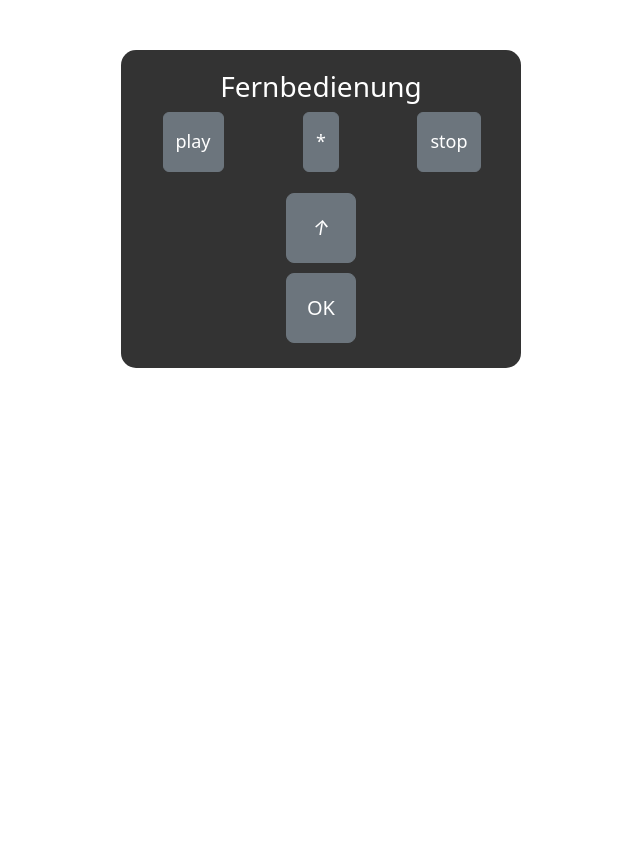
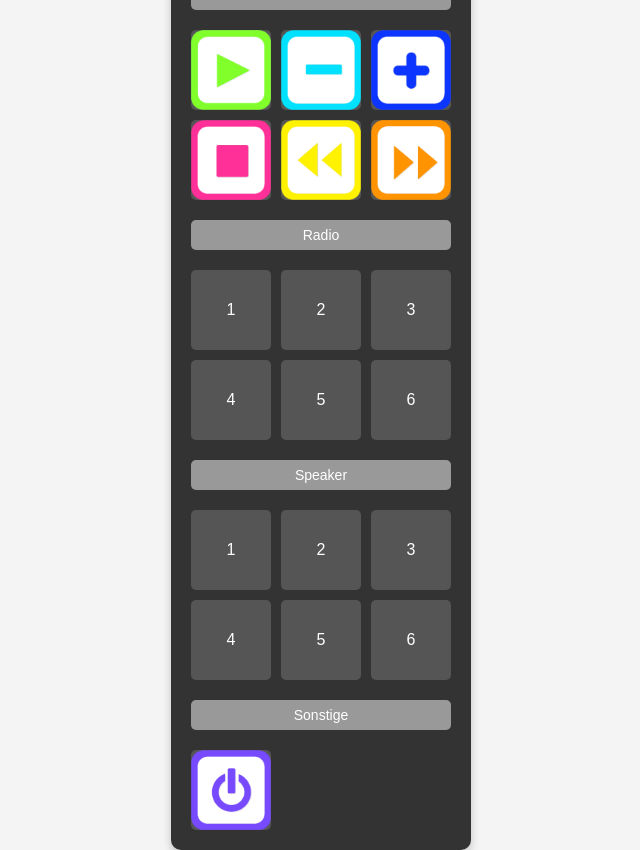
Before and after one commit to nippon2830/speakercontrol, a Flask app: page / in a window 1280 px wide. Shown: the whole page, without its empty margins (319-959 px from the left). Before the commit the page ends 368 px from the top, so only its background shows below. Run offline with Flask 3, Linux system fonts and the light colour scheme; parts of the project's set-up code (start-up, migrations or seed data) failed here and were passed over.

Commit message:
stand für play und stop mit icons

```diff
--- /dev/null
+++ b/gpio/gpio_mpc_modul.py
@@ -0,0 +1,22 @@
+#!/usr/bin/python
+#import required Python libraries
+import subprocess
+
+program = "mpc"
+param_stop = " stop"
+param_play = " play"
+param_clear = " clear"
+param_add = " add "
+
+def clear():
+ subprocess.Popen([program]+param_clear.split())
+
+def change(param_url):
+ param_full = param_add + param_url
+ subprocess.Popen([program]+param_full.split())
+
+def stop():
+ subprocess.Popen([program]+param_stop.split())
+
+def play():
+ subprocess.Popen([program]+param_play.split())
--- a/gpio/gpio_server2_modul.py
+++ b/gpio/gpio_server2_modul.py
@@ -5,7 +5,7 @@ from cPickle import HIGHEST_PROTOCOL
 from contextlib import closing
 import gpio_main_modul as gpio
 import gpio_mpc_modul as mpc
-from flask import Flask, render_template, url_for
+from flask import Flask, render_template, jsonify
 
 app = Flask(__name__)
 
@@ -17,10 +17,12 @@ def index():
 @app.route("/gpio/play")
 def play():
     mpc.play()
+    return render_template('index.html')
 
 @app.route("/gpio/stop")
 def stop():
     mpc.stop()
+    return render_template('index.html')
 
 if __name__ == '__main__':
     app.run(debug=True, host='0.0.0.0')
--- a/templates/index.html
+++ b/templates/index.html
@@ -1,119 +1,103 @@
 <!DOCTYPE html>
-<html lang="en">
-
+<html lang="de">
 <head>
     <meta charset="UTF-8">
     <meta name="viewport" content="width=device-width, initial-scale=1.0">
-    <title>GPIO Control</title>
-    <script src="https://code.jquery.com/jquery-3.6.0.min.js"></script>
-    <script src="https://cdn.jsdelivr.net/npm/bootstrap@5.3.0-alpha3/dist/js/bootstrap.bundle.min.js"></script>
-    <link href="https://cdn.jsdelivr.net/npm/bootstrap@5.3.2/dist/css/bootstrap.min.css" rel="stylesheet"
-        integrity="sha384-T3c6CoIi6uLrA9TneNEoa7RxnatzjcDSCmG1MXxSR1GAsXEV/Dwwykc2MPK8M2HN" crossorigin="anonymous">
-
+    <title>Digitale Fernbedienung</title>
     <style>
-        .remote-container {
-            max-width: 400px;
-            margin: 50px auto;
-            padding: 20px;
-            background-color: #333;
-            border-radius: 15px;
-            color: #fff;
-        }
-
-        .btn-remote {
-            height: 60px;
-            font-size: 18px;
-        }
-
-        .remote-center {
+        body {
+            font-family: Arial, sans-serif;
             display: flex;
             justify-content: center;
             align-items: center;
+            height: 100vh;
+            margin: 0;
+            background-color: #f4f4f4;
         }
-
-        .remote-direction button {
-            margin: 5px;
-            width: 70px;
-            height: 70px;
+        .remote {
+            display: grid;
+            grid-template-columns: repeat(3, 80px);
+            gap: 10px;
+            background: #333;
+            padding: 20px;
+            border-radius: 10px;
+            box-shadow: 0 4px 8px rgba(0, 0, 0, 0.2);
+        }
+        .button {
+            width: 80px;
+            height: 80px;
+            display: flex;
+            justify-content: center;
+            align-items: center;
+            background: #555;
+            color: white;
+            border: none;
+            border-radius: 5px;
+            font-size: 16px;
+            cursor: pointer;
+            transition: background 0.3s;
+            position: relative;
+            overflow: hidden;
+        }
+        .button img {
+            width: 100%;
+            height: 100%;
+            object-fit: contain;
+            position: absolute;
+            top: 0;
+            left: 0;
+        }
+        .button:hover {
+            background: #777;
+        }
+        .button.red {
+            background: #d9534f;
+        }
+        .button.green {
+            background: #5cb85c;
+        }
+        .button.blue {
+            background: #5bc0de;
+        }
+        .divider {
+            grid-column: span 3;
+            display: flex;
+            align-items: center;
+            justify-content: center;
+            height: 30px;
+            background: #999;
+            color: white;
+            font-size: 14px;
+            margin: 10px 0;
+            border-radius: 5px;
         }
     </style>
 </head>
-
 <body>
-    <div class="remote-container text-center">
-        <h3>Fernbedienung</h3>
-        <div class="row mb-3">
-            <div class="col-4">
-                <button class="btn btn-secondary btn-remote">play</button>
-            </div>
-            <div class="col-4">
-                <button class="btn btn-secondary btn-remote">*</button>
-            </div>
-            <div class="col-4">
-                <button class="btn btn-secondary btn-remote">stop</button>
-            </div>
-        </div>
-
-        <div class="remote-center">
-            <div class="remote-direction">
-                <button class="btn btn-secondary btn-lg"><i>&uarr;</i></button>
-                <br>
-                <button class="btn btn-secondary btn-lg">OK</button>
-            </div>
-        </div>
-
-        <div class="toast-container position-fixed bottom-0 end-0 p-3">
-            <div id="result-toast" class="toast align-items-center text-bg-primary border-0" role="alert"
-                aria-live="assertive" aria-atomic="true">
-                <div class="d-flex">
-                    <div class="toast-body" id="toast-body">
-                        <!-- Dynamic content goes here -->
-                    </div>
-                    <button type="button" class="btn-close btn-close-white me-2 m-auto" data-bs-dismiss="toast"
-                        aria-label="Close"></button>
-                </div>
-            </div>
-        </div>
-
-
-        <script>
-
-            function showToast(message, isError = false) {
-                const toastBody = $("#toast-body");
-                const resultToast = $("#result-toast");
-
-                toastBody.text(message);
-                resultToast.removeClass("text-bg-primary text-bg-danger");
-                resultToast.addClass(isError ? "text-bg-danger" : "text-bg-primary");
-
-                const toast = new bootstrap.Toast(resultToast[0]);
-                toast.show();
-            }
-
-            $(document).ready(function () {
-                function updateResult(data) {
-                    showToast(JSON.stringify(data), false);
-                }
-
-
-                $("#play").click(function () {
-                    $.get(`/gpio/play`, function (data) {
-                        updateResult(data);
-                    }).fail(function (err) {
-                        updateResult(err.responseJSON);
-                    });
-                });
-
-                $("#stop").click(function () {
-                    $.get(`/gpio/stop`, function (data) {
-                        updateResult(data);
-                    }).fail(function (err) {
-                        updateResult(err.responseJSON);
-                    });
-                });
-
-            });
-        </script>
+    <div class="remote">
+        <div class="divider">Main</div>
+        <button class="button"><a href="/gpio/play"><img src="/static/play.png" alt="play"><span style="z-index: 1;"></span></a></button>
+        <button class="button"><img src="/static/vol_down.png" alt="vol_down"><span style="z-index: 1;"></span></button>
+        <button class="button"><img src="/static/vol_up.png" alt="vol_up"><span style="z-index: 1;"></span></button>
+        <button class="button"><a href="/gpio/stop"><img src="/static/stop.png" alt="stop"><span style="z-index: 1;"></span></a></button>
+		<button class="button"><img src="/static/prev.png" alt="prev"><span style="z-index: 1;"></span></button>
+        <button class="button"><img src="/static/next.png" alt="next"><span style="z-index: 1;"></span></button>
+		<div class="divider">Radio</div>
+        <button class="button">1</button>
+        <button class="button">2</button>
+        <button class="button">3</button>
+        <button class="button">4</button>
+        <button class="button">5</button>
+        <button class="button">6</button>
+        <div class="divider">Speaker</div>
+        <button class="button">1</button>
+        <button class="button">2</button>
+        <button class="button">3</button>
+        <button class="button">4</button>
+        <button class="button">5</button>
+        <button class="button">6</button>
+        <div class="divider">Sonstige</div>
+        <button class="button"><img src="power.png" alt="power"><span style="z-index: 1;"> </span></button>
+    </div>
 </body>
-
 </html>
```
Also changed, not shown: templates/temp_chat.html (+42 -12 lines), templates/templates.html (+40 -13 lines), static/next.png (renamed from templates/next.png), static/play.png (renamed from templates/play.png), static/pngwing.com.png (renamed from templates/pngwing.com.png), static/power.png (renamed from templates/power.png), static/prev.png (renamed from templates/prev.png), static/stop.png (renamed from templates/stop.png), static/vol_down.png (renamed from templates/vol_down.png), static/vol_up.png (renamed from templates/vol_up.png).
